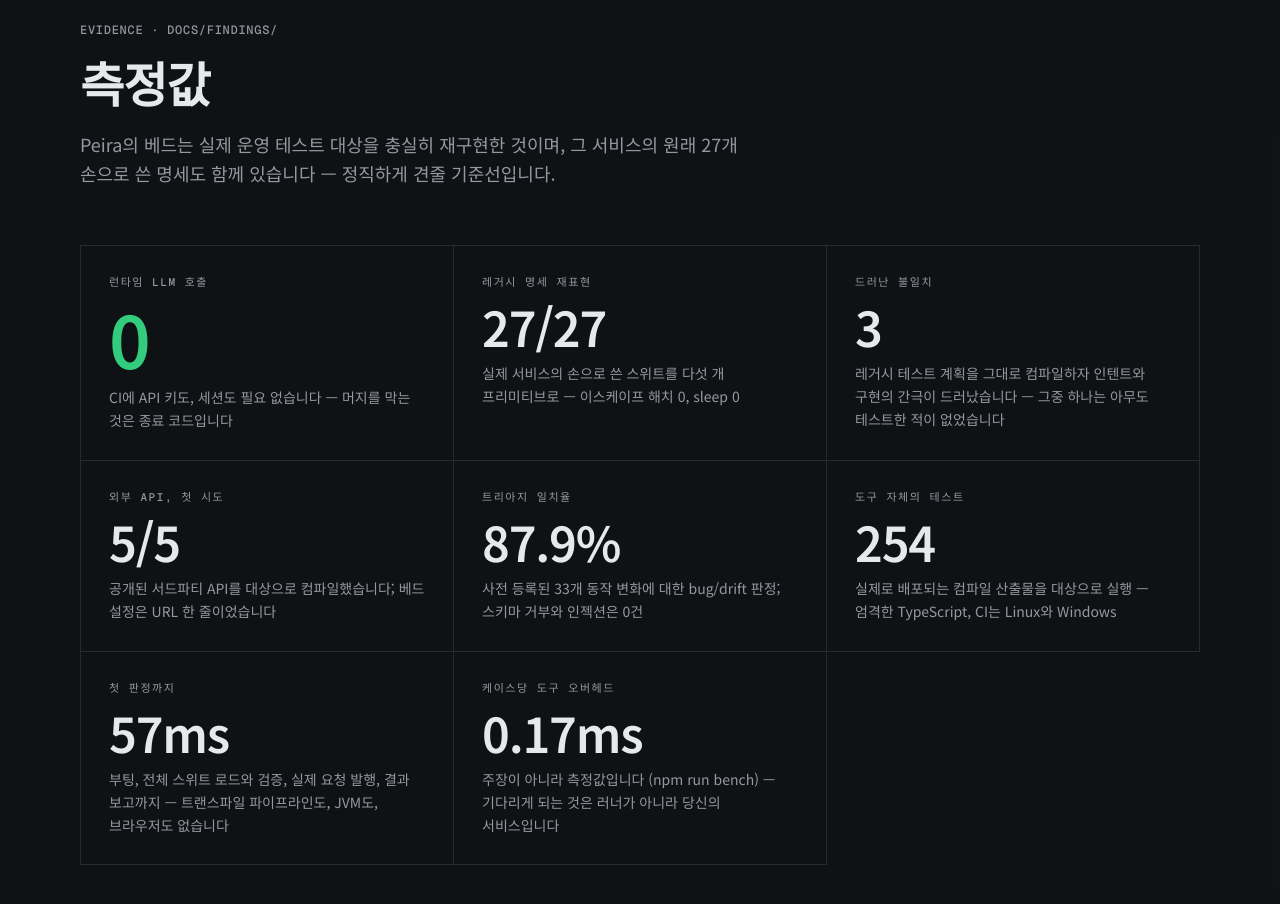
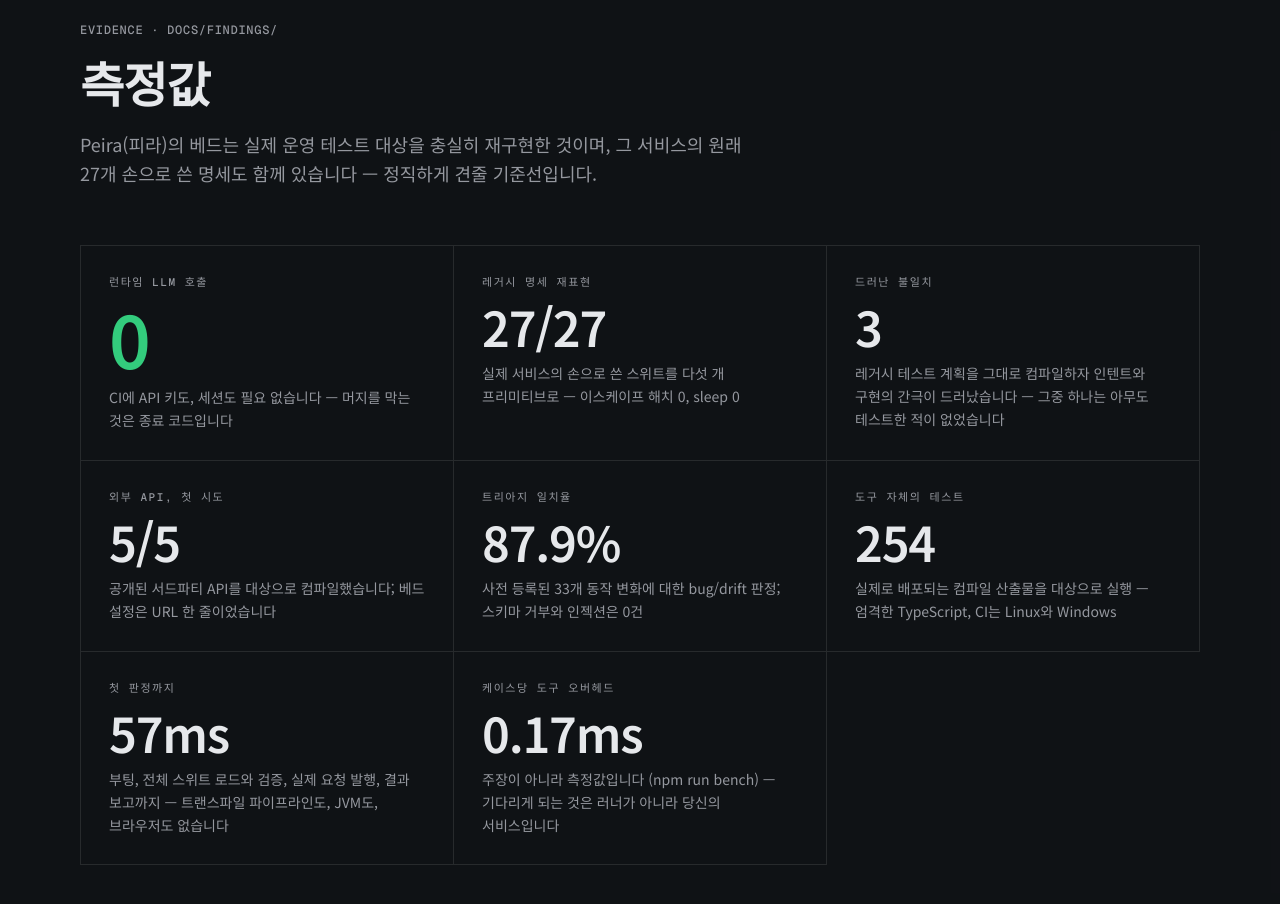
Before and after one commit to TimothyHan/peira-site, a Next.js app: page /peira/ko in a window 1280 px wide. Shown: the part 1140-2044 px from the top of the page. Built offline with nearby package versions, Linux system fonts and the light colour scheme.

Commit message:
ko: gloss the name as 피라 on first prose mention
Nothing on the Korean side told the reader how to say Peira. Greek peira
(trial) — modern Greek reads the diphthong as /i/, so 피라. Glossed once per
page at first appearance in prose, not on every mention.

```diff
--- a/src/data/ko.ts
+++ b/src/data/ko.ts
@@ -497,7 +497,7 @@
 export const docsPageKo = {
   eyebrow: "docs · zero → ci",
   title: "개발자 문서",
-  lede: "0에서 초록 파이프라인까지의 여정, 에이전트로 구동하는 법 — Peira를 쓰는 기본 방식입니다 —, 전체 CLI, 그리고 컴파일된 케이스의 실제 모습. 아래 모든 것은 실제입니다: 명령도, 플래그도, 출력 형태도 마케팅이 아니라 도구에서 나왔습니다.",
+  lede: "0에서 초록 파이프라인까지의 여정, 에이전트로 구동하는 법 — Peira(피라)를 쓰는 기본 방식입니다 —, 전체 CLI, 그리고 컴파일된 케이스의 실제 모습. 아래 모든 것은 실제입니다: 명령도, 플래그도, 출력 형태도 마케팅이 아니라 도구에서 나왔습니다.",
   navLabels: { gettingStarted: "시작하기", agents: "에이전트와 함께", cli: "CLI 레퍼런스", anatomy: "케이스 해부", reference: "레퍼런스" },
   gettingStartedTitle: "시작하기",
   agentsTitle: "에이전트로 Peira 쓰기",
--- a/src/data/sections.ts
+++ b/src/data/sections.ts
@@ -45,7 +45,9 @@
       eyebrow: "evidence · docs/findings/",
       headClaim: "측정값",
       headQuiet: "",
-      lede: "Peira의 베드는 실제 운영 테스트 대상을 충실히 재구현한 것이며, 그 서비스의 원래 27개 손으로 쓴 명세도 함께 있습니다 — 정직하게 견줄 기준선입니다.",
+      // Gloss the name once per page, at its first appearance in prose. Greek πεῖρα
+      // ("trial") — the reader has no way to guess how to say it otherwise.
+      lede: "Peira(피라)의 베드는 실제 운영 테스트 대상을 충실히 재구현한 것이며, 그 서비스의 원래 27개 손으로 쓴 명세도 함께 있습니다 — 정직하게 견줄 기준선입니다.",
     },
     loop: {
       eyebrow: "run-start · the loop",
```
